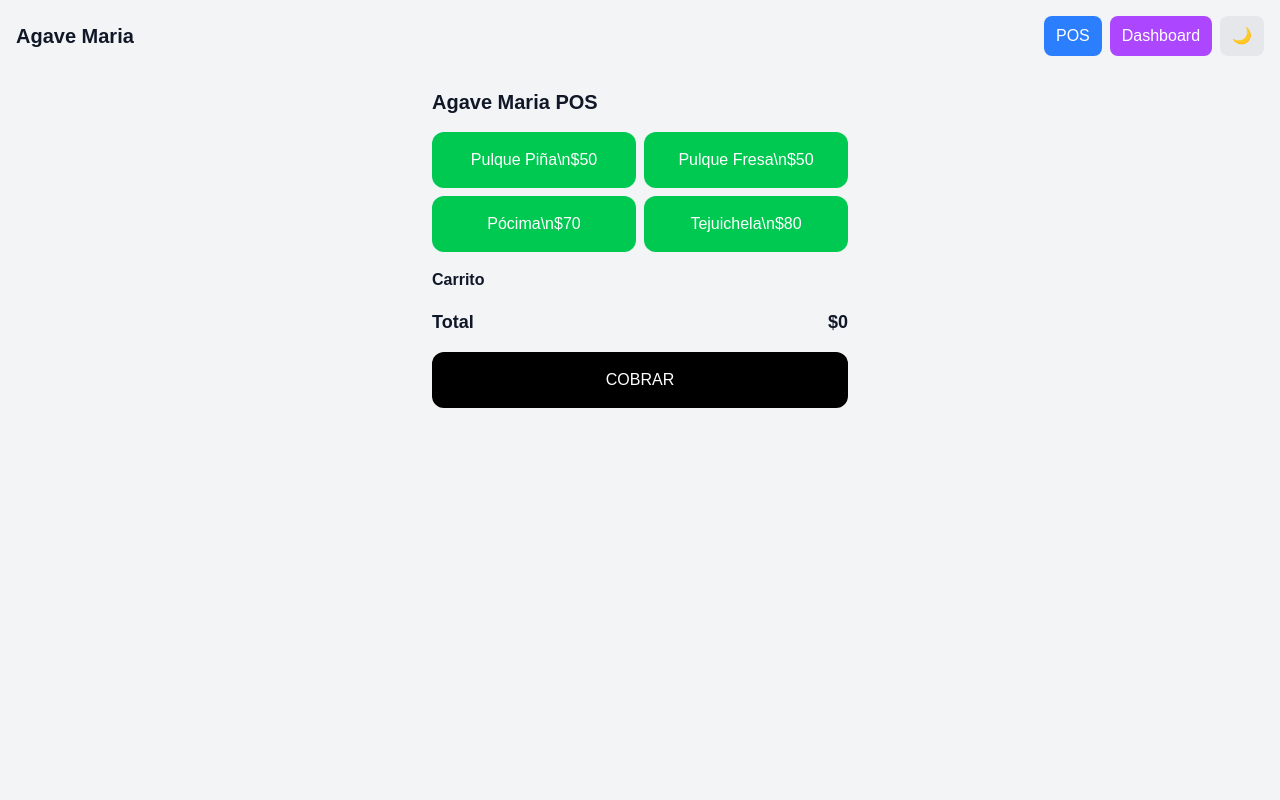
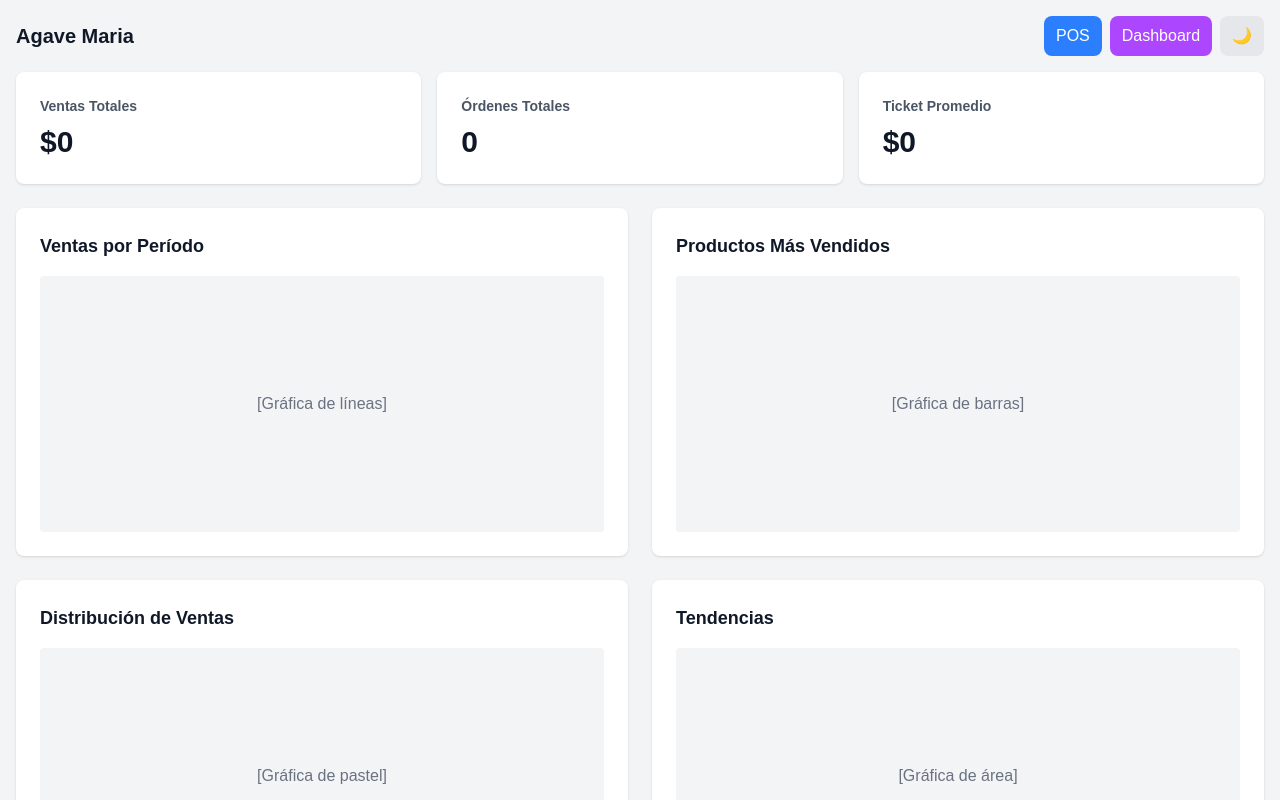
Before and after one commit to DiegoCampaneroNegrete/sistema-tickets-agave-maria-summer-festival-FE, a Next.js app: page / in a window 1280 px wide. Shown: the top 800 px of the page. Built offline with nearby package versions, Linux system fonts and the light colour scheme.

Commit message:
Add logic in Order, Printer and logic for multiple devices, Create Dashboard

```diff
--- a/app/components/Layout.tsx
+++ b/app/components/Layout.tsx
@@ -2,6 +2,7 @@
 import { useState, useEffect } from 'react'
 import { LABELS } from '@/utils/constants'
 import Sidebar from './Sidebar'
+import Link from 'next/link'
 
 export default function Layout({ children }: { children: React.ReactNode }) {
   const [dark, setDark] = useState(false)
@@ -13,7 +14,9 @@ export default function Layout({ children }: { children: React.ReactNode }) {
   return (
     <div className="min-h-screen bg-gray-100 dark:bg-gray-900 text-gray-900 dark:text-white p-4">
       <div className="flex justify-between items-center mb-4">
-        <h1 className="text-xl font-bold">{LABELS.appName}</h1>
+         <Link href="/">
+           <h1 className="text-xl font-bold">{LABELS.appName}</h1>
+         </Link>
 
         <Sidebar dark={dark} onToggleDark={() => setDark(!dark)} />
       </div>
--- a/app/dashboard/page.tsx
+++ b/app/dashboard/page.tsx
@@ -3,7 +3,14 @@ import { LABELS } from '@/utils/constants'
 import { useOrders } from '@/hooks/useOrders'
 
 export default function DashboardPage() {
-  const { totalSales, totalOrders, productCount } = useOrders()
+  const { totalSales, totalOrders, productCount, orders } = useOrders()
+    const salesByDevice = {}
+
+    // orders.forEach(order => {
+    // salesByDevice[order.deviceId] =
+    //     (salesByDevice[order.deviceId] || 0) + order.total
+    // })
+
 
   return (
     <div className="space-y-6">
--- /dev/null
+++ b/app/hooks/useDeviceId.ts
@@ -0,0 +1,20 @@
+import { useEffect, useState } from 'react'
+
+export function useDeviceId() {
+  const [deviceId, setDeviceId] = useState<string>('')
+
+  useEffect(() => {
+    const stored = localStorage.getItem('deviceId')
+    if (stored) {
+        // TO DO VALIDATE
+      // eslint-disable-next-line react-hooks/set-state-in-effect
+      setDeviceId(stored)
+    } else {
+      const newDeviceId = Math.random().toString(36).substring(2, 15) + Math.random().toString(36).substring(2, 15)
+      localStorage.setItem('deviceId', newDeviceId)
+      setDeviceId(newDeviceId)
+    }
+  }, [])
+
+  return deviceId
+}
--- a/app/hooks/useOrders.ts
+++ b/app/hooks/useOrders.ts
@@ -1,16 +1,17 @@
 /* eslint-disable @typescript-eslint/no-explicit-any */
 import { useEffect, useState } from 'react'
 import { db } from '@/lib/db'
+import { Order } from '@/lib/types'
 
 export function useOrders() {
-  const [orders, setOrders] = useState<any[]>([])
+  const [orders, setOrders] = useState<Order[]>([])
 
   const loadOrders = async () => {
     const data = await db.table('orders').toArray()
     setOrders(data)
   }
 
-  const createOrder = async (order: any) => {
+  const createOrder = async (order: Order) => {
     await db.table('orders').add(order)
     await loadOrders()
   }
--- a/app/page.tsx
+++ b/app/page.tsx
@@ -1,171 +1,71 @@
-/* eslint-disable @typescript-eslint/no-explicit-any */
-// 🧾 Agave Maria POS - Starter (Next.js + React + Tailwind + Jotai + Dexie)
-// This is a simplified single-file starter to show structure.
-// In real project, split into folders.
+'use client'
+import { useOrders } from '@/hooks/useOrders'
 
-'use client'
-
-import { useState } from 'react'
-import { atom, useAtom } from 'jotai'
-import Dexie from 'dexie'
-
-// -------------------- DB --------------------
-class POSDB extends Dexie {
-  orders: any
-  constructor() {
-    super('AgaveMariaPOS')
-    this.version(1).stores({
-      orders: 'id, createdAt'
-    })
-  }
-}
-
-export const db = new POSDB()
-
-// -------------------- TYPES --------------------
-type Product = {
-  id: string
-  name: string
-  price: number
-}
-
-type CartItem = Product & {
-  quantity: number
-}
-
-// -------------------- STATE --------------------
-const cartAtom = atom<CartItem[]>([])
-
-// -------------------- MOCK PRODUCTS --------------------
-const PRODUCTS: Product[] = [
-  { id: '1', name: 'Pulque Piña', price: 50 },
-  { id: '2', name: 'Pulque Fresa', price: 50 },
-  { id: '3', name: 'Pócima', price: 70 },
-  { id: '4', name: 'Tejuichela', price: 80 }
-]
-
-// -------------------- COMPONENT --------------------
-export default function POSPage() {
-  const [cart, setCart] = useAtom(cartAtom)
-
-  const addToCart = (product: Product) => {
-    const exists = cart.find(p => p.id === product.id)
-
-    if (exists) {
-      setCart(cart.map(p =>
-        p.id === product.id
-          ? { ...p, quantity: p.quantity + 1 }
-          : p
-      ))
-    } else {
-      setCart([...cart, { ...product, quantity: 1 }])
-    }
-  }
-
-  const total = cart.reduce((acc, item) => acc + item.price * item.quantity, 0)
-
-  const handleCheckout = async () => {
-    const order = {
-      // eslint-disable-next-line react-hooks/purity
-      id: Math.random().toString(36).substring(2, 8).toUpperCase(),
-      items: cart,
-      total,
-      createdAt: new Date().toISOString()
-    }
-
-    await db.table('orders').add(order)
-
-    printTicket(order)
-
-    setCart([])
-  }
-
-  const printTicket = (order: any) => {
-    const printWindow = window.open('', '', 'width=300,height=600')
-
-    if (!printWindow) return
-
-    const content = `
-      <html>
-        <head>
-          <style>
-            body { font-family: monospace; padding: 10px }
-            .ticket { margin-bottom: 20px }
-          </style>
-        </head>
-        <body>
-          ${renderTicketHTML(order)}
-          <hr />
-          ${renderTicketHTML(order)}
-          <script>
-            window.print();
-            window.close();
-          </script>
-        </body>
-      </html>
-    `
-
-    printWindow.document.write(content)
-    printWindow.document.close()
-  }
-
-  const renderTicketHTML = (order: any) => {
-    return `
-      <div class="ticket">
-        <h2>Agave Maria 🍹</h2>
-        <p>ID: ${order.id}</p>
-        <p>${new Date(order.createdAt).toLocaleString()}</p>
-        <hr />
-        ${order.items.map((i: any) => `
-          <div>${i.quantity} x ${i.name} - $${i.price}</div>
-        `).join('')}
-        <hr />
-        <h3>Total: $${order.total}</h3>
-      </div>
-    `
-  }
+export default function HomePage() {
+  const { totalSales, totalOrders } = useOrders()
 
   return (
-    <div className="p-4 max-w-md mx-auto">
-      <h1 className="text-xl font-bold mb-4">Agave Maria POS</h1>
+    <div className="space-y-6">
+      {/* Resumen rápido */}
+      <div className="grid grid-cols-1 md:grid-cols-2 lg:grid-cols-3 gap-4">
+        <div className="bg-white dark:bg-gray-800 p-6 rounded-lg shadow">
+          <h3 className="text-gray-600 dark:text-gray-400 text-sm font-semibold">Ventas Totales</h3>
+          <p className="text-3xl font-bold mt-2">${totalSales}</p>
+        </div>
 
-      {/* PRODUCTS */}
-      <div className="grid grid-cols-2 gap-2 mb-4">
-        {PRODUCTS.map(product => (
-          <button
-            key={product.id}
-            onClick={() => addToCart(product)}
-            className="p-4 bg-green-500 text-white rounded-xl"
-          >
-            {product.name}\n${product.price}
-          </button>
-        ))}
+        <div className="bg-white dark:bg-gray-800 p-6 rounded-lg shadow">
+          <h3 className="text-gray-600 dark:text-gray-400 text-sm font-semibold">Órdenes Totales</h3>
+          <p className="text-3xl font-bold mt-2">{totalOrders}</p>
+        </div>
+
+        <div className="bg-white dark:bg-gray-800 p-6 rounded-lg shadow">
+          <h3 className="text-gray-600 dark:text-gray-400 text-sm font-semibold">Ticket Promedio</h3>
+          <p className="text-3xl font-bold mt-2">${totalOrders > 0 ? (totalSales / totalOrders).toFixed(2) : 0}</p>
+        </div>
       </div>
 
-      {/* CART */}
-      <div className="mb-4">
-        <h2 className="font-bold">Carrito</h2>
-        {cart.map(item => (
-          <div key={item.id} className="flex justify-between">
-            <span>{item.quantity} x {item.name}</span>
-            <span>${item.price * item.quantity}</span>
+      {/* Gráficas */}
+      <div className="grid grid-cols-1 lg:grid-cols-2 gap-6">
+        {/* Gráfica de ventas por período */}
+        <div className="bg-white dark:bg-gray-800 p-6 rounded-lg shadow">
+          <h3 className="text-lg font-semibold mb-4">Ventas por Período</h3>
+          <div className="h-64 bg-gray-100 dark:bg-gray-700 rounded flex items-center justify-center text-gray-500">
+            [Gráfica de líneas]
           </div>
-        ))}
+        </div>
+
+        {/* Gráfica de productos más vendidos */}
+        <div className="bg-white dark:bg-gray-800 p-6 rounded-lg shadow">
+          <h3 className="text-lg font-semibold mb-4">Productos Más Vendidos</h3>
+          <div className="h-64 bg-gray-100 dark:bg-gray-700 rounded flex items-center justify-center text-gray-500">
+            [Gráfica de barras]
+          </div>
+        </div>
+
+        {/* Gráfica de distribución de ventas */}
+        <div className="bg-white dark:bg-gray-800 p-6 rounded-lg shadow">
+          <h3 className="text-lg font-semibold mb-4">Distribución de Ventas</h3>
+          <div className="h-64 bg-gray-100 dark:bg-gray-700 rounded flex items-center justify-center text-gray-500">
+            [Gráfica de pastel]
+          </div>
+        </div>
+
+        {/* Gráfica de tendencias */}
+        <div className="bg-white dark:bg-gray-800 p-6 rounded-lg shadow">
+          <h3 className="text-lg font-semibold mb-4">Tendencias</h3>
+          <div className="h-64 bg-gray-100 dark:bg-gray-700 rounded flex items-center justify-center text-gray-500">
+            [Gráfica de área]
+          </div>
+        </div>
       </div>
 
-      {/* TOTAL */}
-      <div className="flex justify-between font-bold text-lg mb-4">
-        <span>Total</span>
-        <span>${total}</span>
+      {/* Tabla de órdenes recientes */}
+      <div className="bg-white dark:bg-gray-800 p-6 rounded-lg shadow">
+        <h3 className="text-lg font-semibold mb-4">Órdenes Recientes</h3>
+        <div className="h-64 bg-gray-100 dark:bg-gray-700 rounded flex items-center justify-center text-gray-500">
+          [Tabla de órdenes]
+        </div>
       </div>
-
-      {/* CHECKOUT */}
-      <button
-        onClick={handleCheckout}
-        className="w-full p-4 bg-black text-white rounded-xl"
-      >
-        COBRAR
-      </button>
     </div>
   )
 }
--- a/app/pos/page.tsx
+++ b/app/pos/page.tsx
@@ -4,31 +4,34 @@ import { LABELS } from "@/utils/constants";
 
 import { useCart } from "@/hooks/useCart";
 import { useOrders } from "@/hooks/useOrders";
+import { useDeviceId } from "@/hooks/useDeviceId";
 import { Order } from "@/lib/types";
 import { usePrinter } from '@/hooks/usePrinter'
+import { generateId } from "@/utils/utils";
 
 const PRODUCTS = [
-  { id: "1", name: "Pulque Piña", price: 50 },
-  { id: "2", name: "Pulque Fresa", price: 50 },
-  { id: "3", name: "Pócima", price: 70 },
-  { id: "4", name: "Tejuichela", price: 80 },
+  { id: "1", name: "Pulque Natural", price: 100 },
+  { id: "2", name: "Pulque Curado", price: 120 },
+  { id: "3", name: "Pócima", price: 150 },
+  { id: "4", name: "Tejuichela", price: 100 },
 ];
 
 export default function POSPage() {
-    const { print } = usePrinter({
-  width: '58mm',
-  copies: 2,
-  businessName: 'Agave Maria 🍹'
-})
+  const deviceId = useDeviceId()
+  const { print } = usePrinter({
+    width: '58mm',
+    copies: 2,
+    businessName: 'Agave Maria 🍹'
+  })
   const { cart, addToCart, removeFromCart, total, clearCart } = useCart();
-  console.log('Cart:', cart);
   const { createOrder } = useOrders();
 
   const handleCheckout = async () => {
-    if (!cart.length) return;
+    if (!cart.length || !deviceId) return;
 
-    const order = {
-      id: Math.random().toString(36).substring(2, 8),
+    const order: Order = {
+      id: generateId(),
+      deviceId,
       items: cart,
       total,
       createdAt: new Date().toISOString(),
--- /dev/null
+++ b/app/utils/utils.ts
@@ -0,0 +1,3 @@
+export const generateId = () => {
+  return `${Date.now()}-${Math.random().toString(36).substring(2, 6)}`
+}
```
Also changed, not shown: app/hooks/usePrinter.ts (+1 -13 lines), app/lib/types.ts (+9 -9 lines).
